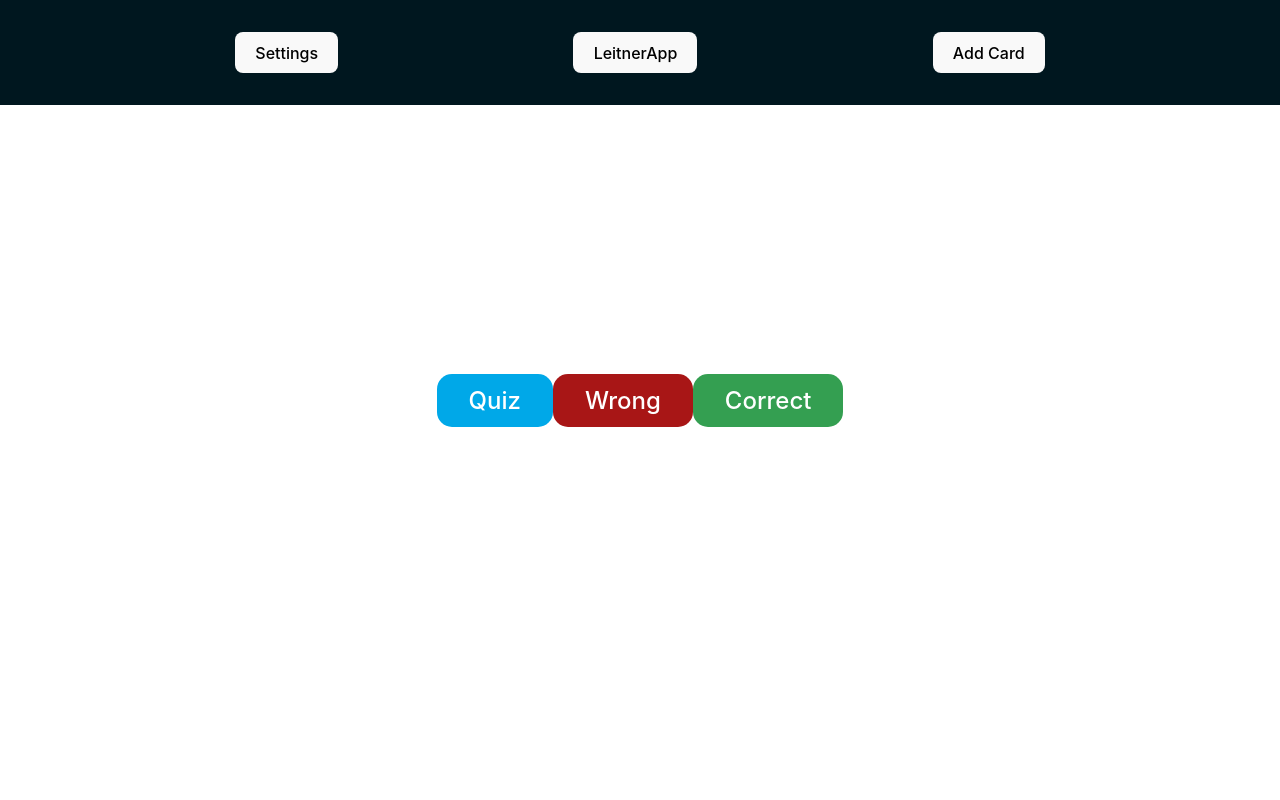
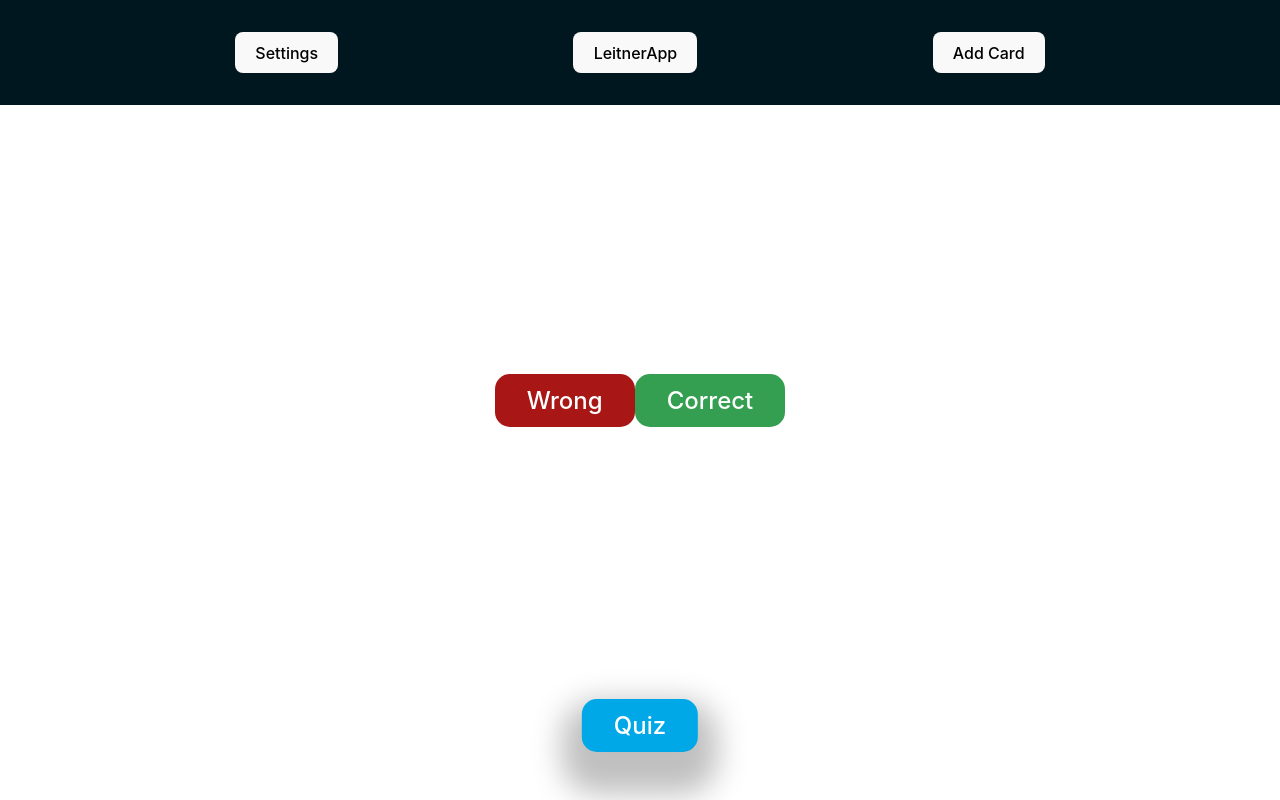
Before and after one commit to MistrAnderson/Leitnerboxd, a React (Vite) app: page /about in a window 1280 px wide. Built offline with nearby package versions, Linux system fonts and the light colour scheme.

Commit message:
refactor: move css class logic to main button

```diff
--- a/src/components/button/button.module.css
+++ b/src/components/button/button.module.css
@@ -12,6 +12,11 @@
 .main {
   background: var(--light-blue);
   color: white;
+  position: fixed;
+  bottom: 3rem;
+  box-shadow: 0px 22px 30px 20px rgba(0, 0, 0, 0.25);
+  left: 50%;
+  transform: translateX(-50%);
 }
 
 .correct {
--- a/src/components/home/home.module.css
+++ b/src/components/home/home.module.css
@@ -1,11 +1,3 @@
-.quizBtn {
-  position: fixed;
-  bottom: 3rem;
-  box-shadow: 0px 22px 30px 20px rgba(0, 0, 0, 0.25);
-  left: 50%;
-  transform: translateX(-50%);
-}
-
 .container {
   display: flex;
   flex-direction: column;
```
